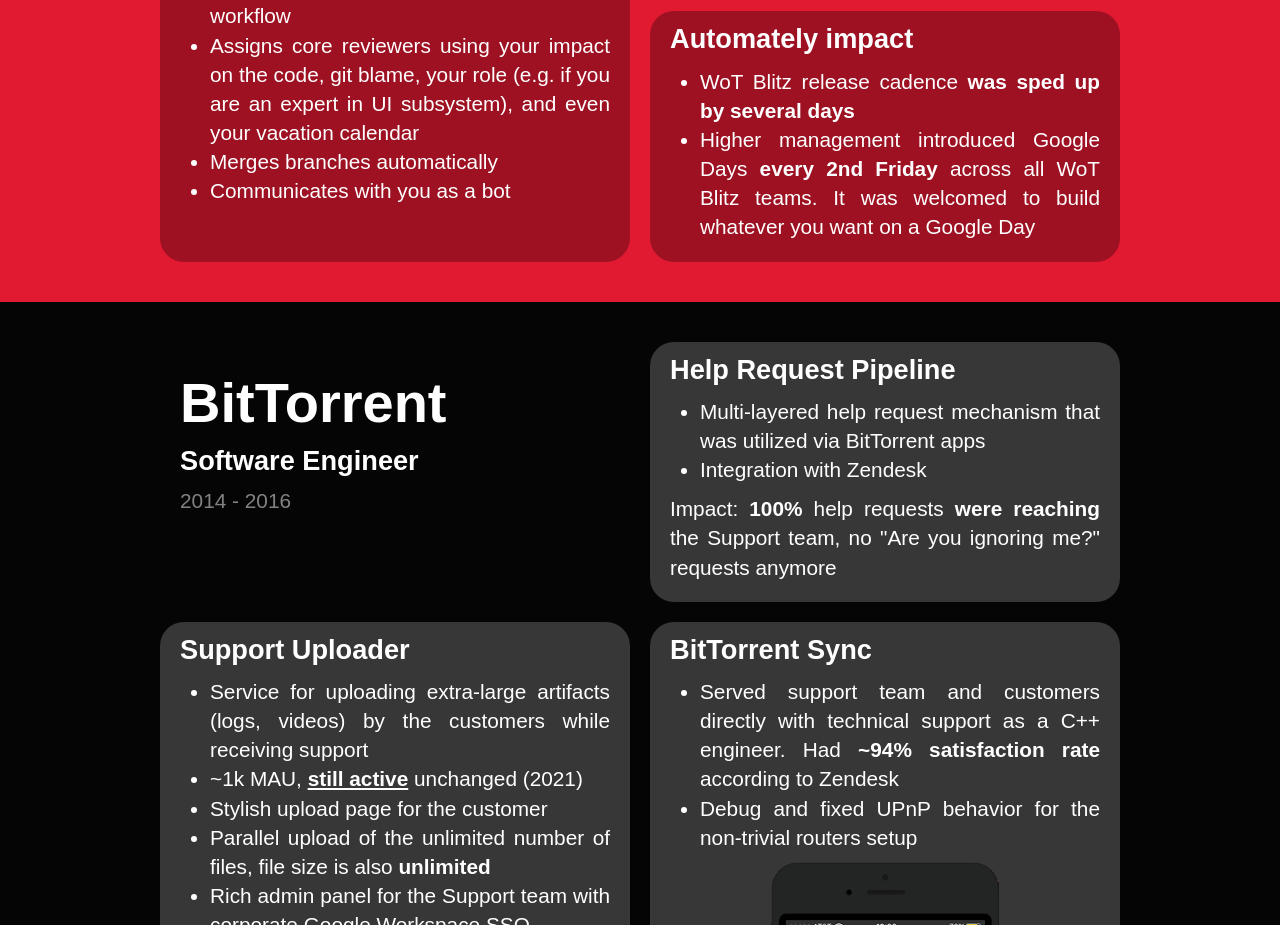
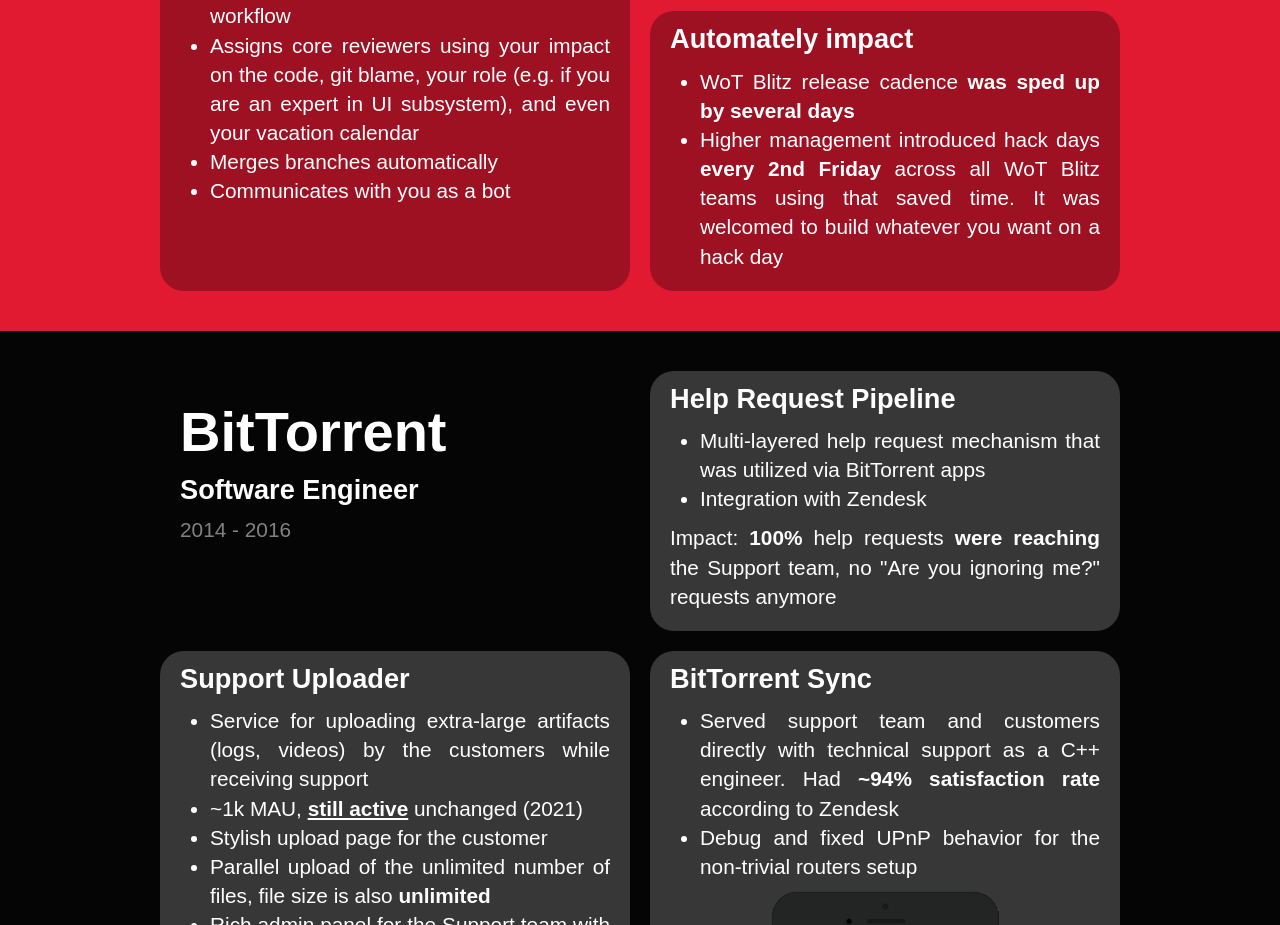
Before and after one commit to sashadereh/derekh.tech, a plain HTML site: page index.html in a window 1280 px wide. Shown: the part 3728-4653 px from the top of the page. Drawn offline with nearby package versions, Linux system fonts and the light colour scheme; a script that the page names is missing.

Commit message:
fix: fix wording in Wargaming section

```diff
--- a/index.html
+++ b/index.html
@@ -146,7 +146,7 @@
         <h3>Automately impact</h3>
         <ul role="list" class="card-list card-text">
           <li>WoT Blitz release cadence <span class="text-highlight-semibold">was sped up by several days</span></li>
-          <li>Higher management introduced Google Days <span class="text-highlight-semibold">every 2nd Friday</span> across all WoT Blitz teams. It was welcomed to build whatever you want on a Google Day</li>
+          <li>Higher management introduced hack days <span class="text-highlight-semibold">every 2nd Friday</span> across all WoT Blitz teams using that saved time. It was welcomed to build whatever you want on a hack day</li>
         </ul>
       </div>
     </div>
```
